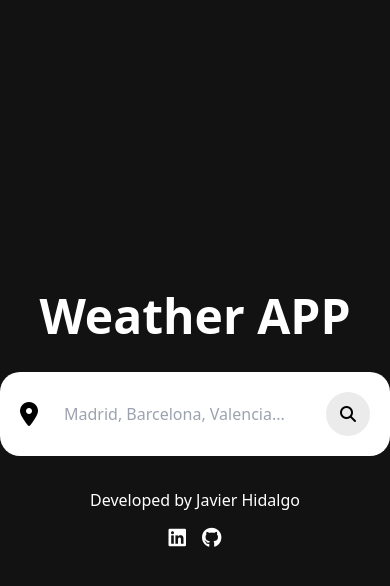
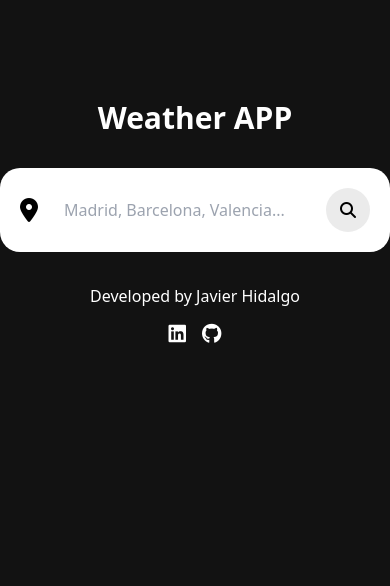
Before and after one commit to javihidalgodev/weather-app, a website: page index.html in a window 390 px wide. Drawn offline with Linux system fonts and the light colour scheme.

Commit message:
Fix responsive

```diff
--- a/index.html
+++ b/index.html
@@ -12,9 +12,9 @@
 
   <title>Weather APP | By Javier Hidalgo</title>
 </head>
-<body class="font-sans bg-[#121212] h-screen flex flex-col gap-8 justify-center items-center">
-  <div>
-    <h1 class="text-5xl font-bold text-white">Weather APP</h1>
+<body class="font-sans bg-[#121212] flex flex-col gap-8 justify-center items-center max-sm:text-base">
+  <div class="mt-[100px]">
+    <h1 class="md:text-5xl max-md:text-3xl font-bold text-white">Weather APP</h1>
   </div>
   <div class="container bg-[#fff] max-w-[400px] p-[20px] flex flex-col justify-center items-center box-border rounded-[20px]">
     <div class="search-box w-full flex gap-4 justify-between items-center">
@@ -69,11 +69,11 @@
             </div>
             <div class="suntime flex justify-center gap-4">
               <div class="flex gap-4 items-center">
-                <img class="w-[25px]" src="../public/images/sunrise.png" alt="">
+                <img class="w-[25px]" src="./public/images/sunrise.png" alt="">
                 <span class="sunrise"></span>
               </div>
               <div class="flex gap-4 items-center">
-                <img class="w-[25px]" src="../public/images/sunset.png" alt="">
+                <img class="w-[25px]" src="./public/images/sunset.png" alt="">
                 <span class="sunset"></span>
               </div>
             </div>
```
Also changed, not shown: src/css/output.css.
